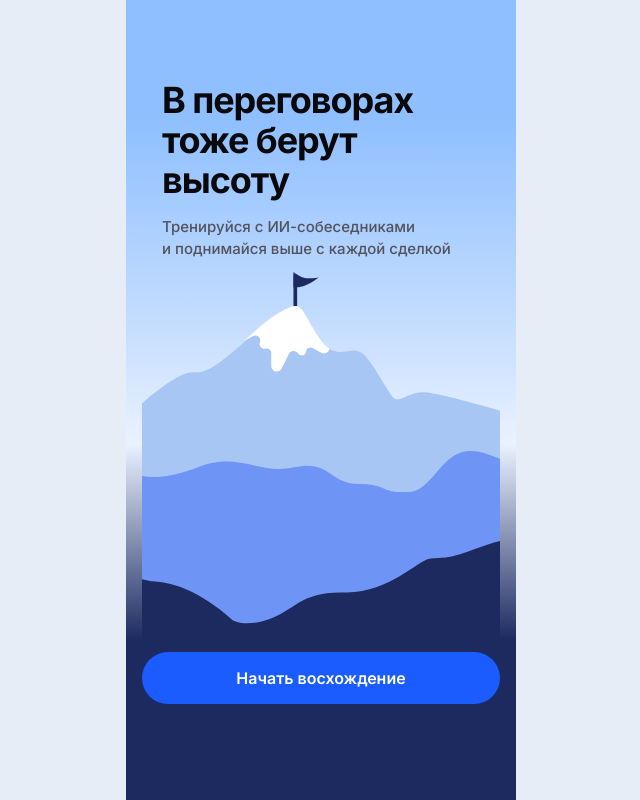
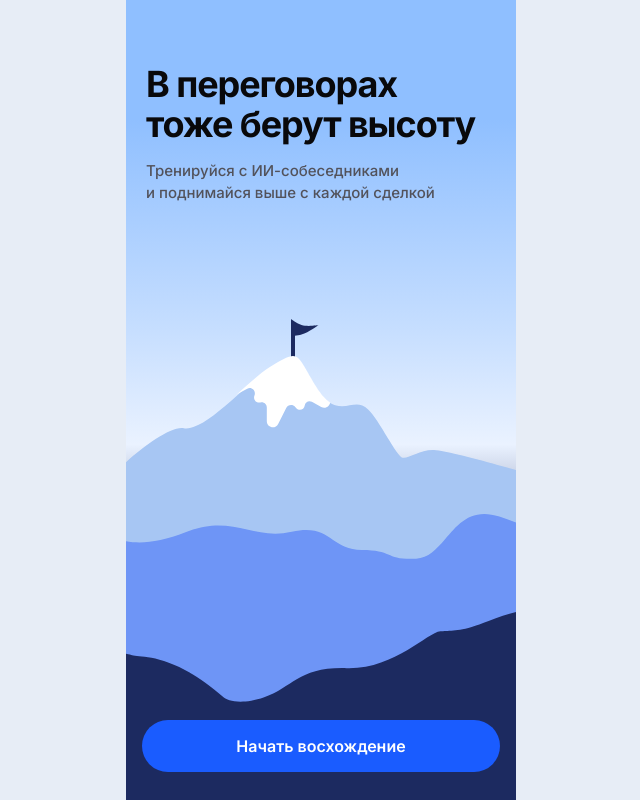
Before and after one commit to nasty23-star/ai-alabuga, a Vue app: page /#/auth in a window 1280 px wide. Shown: the whole page, without its empty margins (319-959 px from the left). Built offline with nearby package versions, Linux system fonts and the light colour scheme.

Commit message:
Фикс в аутентификации

```diff
--- a/src/views/AuthView.vue
+++ b/src/views/AuthView.vue
@@ -53,13 +53,13 @@ async function run(action: () => Promise<void>) {
 <template>
   <main v-if="fromTelegram" class="screen bare" />
 
-  <main v-else-if="step === 'hero'" class="screen bare auth-hero hero-sky">
+  <main v-else-if="step === 'hero'" class="screen bare bg-hero hero-sky">
     <div class="auth-copy">
       <h1>В переговорах тоже берут высоту</h1>
       <p class="body">Тренируйся с ИИ-собеседниками<br>и поднимайся выше с каждой сделкой</p>
     </div>
-    <img class="auth-peaks" :src="peaks" alt="" />
-    <button class="btn tg-hide auth-cta" type="button" @click="step = 'form'">Начать восхождение</button>
+    <img class="bg-peaks" :src="peaks" alt="" />
+    <button class="btn tg-hide btn-cta" type="button" @click="step = 'form'">Начать восхождение</button>
   </main>
 
   <main v-else class="screen bare auth-form">
```
